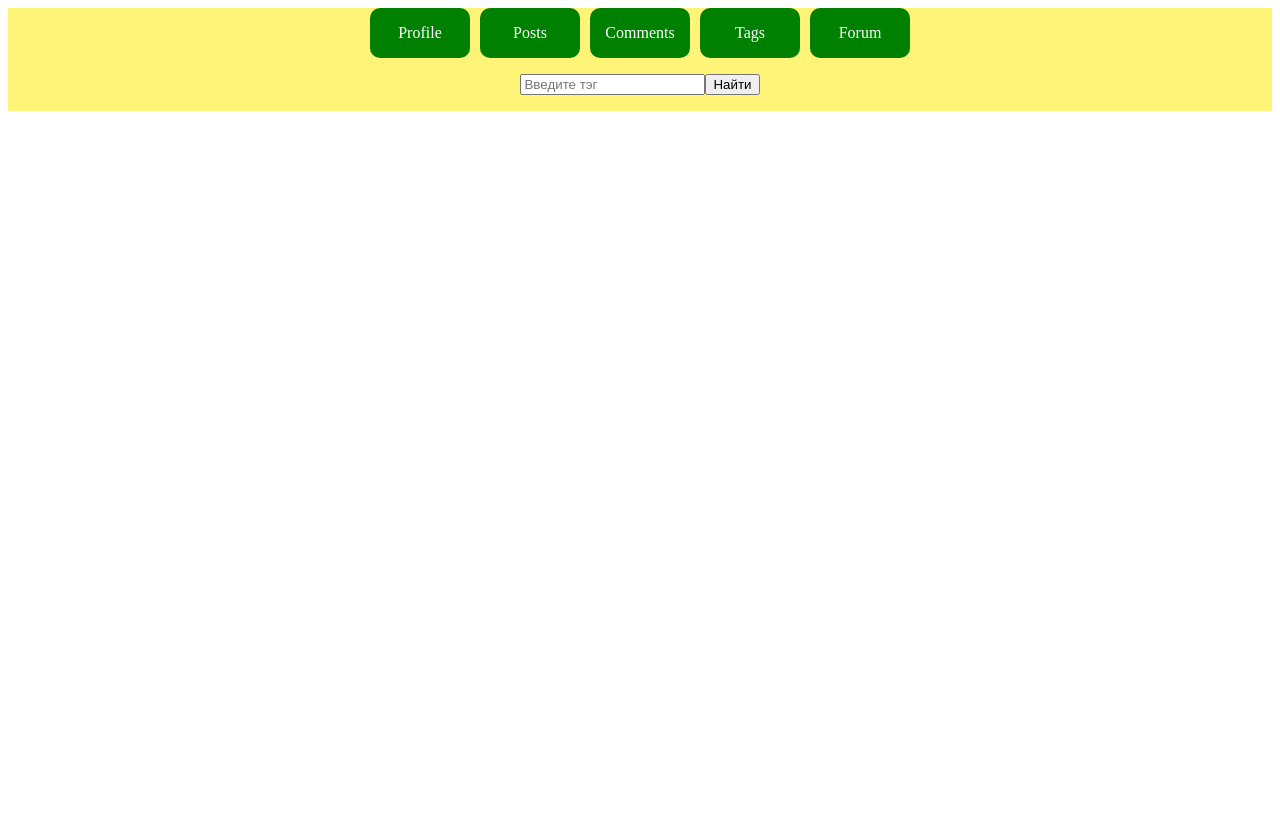
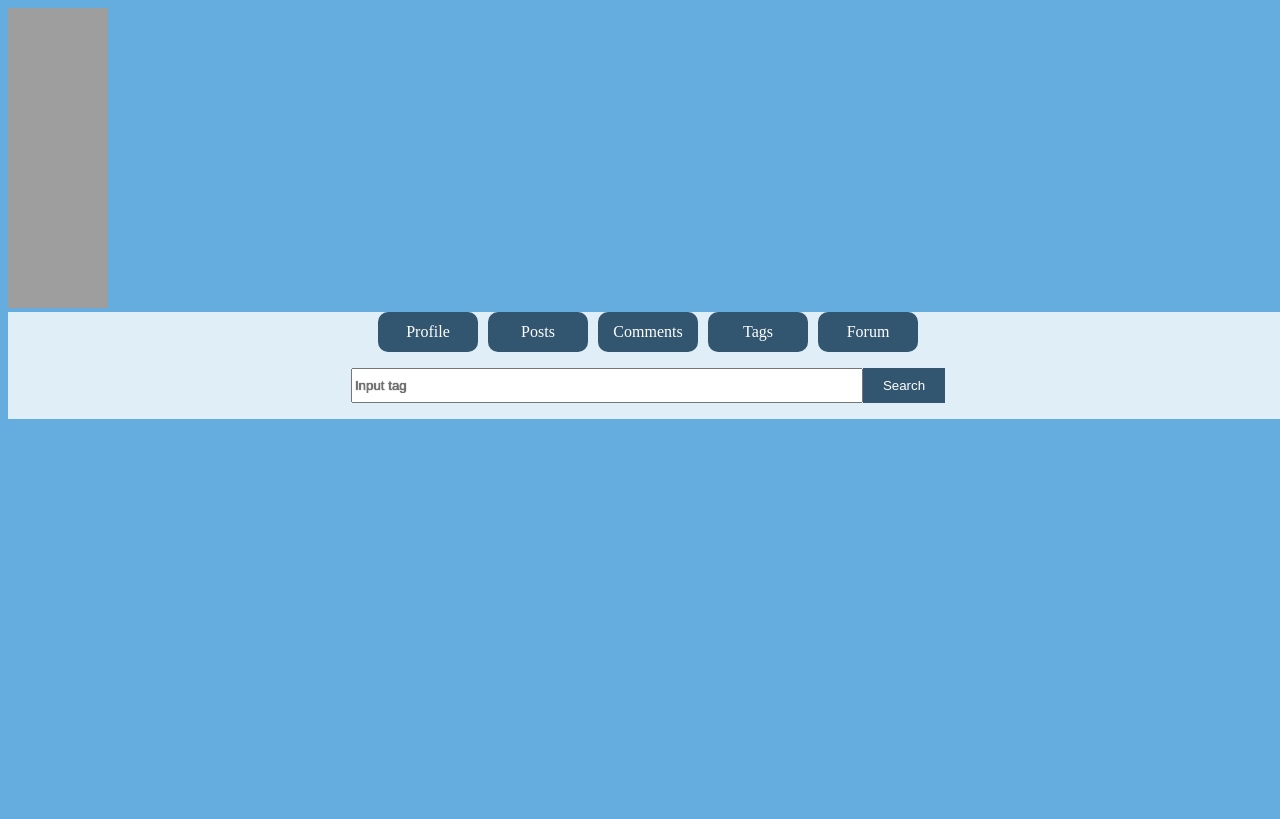
Before and after one commit to AmaneTsukasa/PicTag, a Django app: template backend/images/templates/images/image_list.html in a window 1280 px wide. Before the commit the page ends 111 px from the top, so only its background shows below. Run offline with Django 3.2, Linux system fonts and the light colour scheme; the template is opened without the code that fills it, so the values that code supplies are empty; grey boxes are pictures that could not be loaded.

Commit message:
Make it looks better with css and html

```diff
--- a/backend/images/static/css/style.css
+++ b/backend/images/static/css/style.css
@@ -1,8 +1,14 @@
+body {
+  width: 100%;
+  height: 100%;
+  background-color: #64adde;
+}
+
 .main_block {
   display: flex;
   flex-direction: column;
   justify-content: center;
-  background-color: #FFF378;
+  background-color: #e0eef8;
   width: 100%;
   height: 100%;
 }
@@ -15,7 +21,7 @@
 .link {
   width: 100px;
   height: 50px;
-  background-color: green;
+  background-color: blue;
 }
 
 .searcher {
@@ -23,15 +29,15 @@
   justify-content: center;
 }
 
-a:hover {
-  color: #FD8799;
-  background-color: #d44354;
-  transition-duration: 5s;
+.main_block a:hover {
+  color: #2b3b45;
+  background-color: #92c5e7;
+  transition-duration: 2s;
 }
 
-a {
+.main_block a {
   text-decoration: none;
-  background-color: #f44336;
+  background-color: #32566f;
   color: white;
   width: 100px;
   height: 40px;
@@ -43,7 +49,36 @@ a {
   margin: 0px 5px;
  }
 
- .main_images_href a {
-   width: 200px;
-   height: 250px;
+ .main_images_href {
+   height: 300px;
+   display: flex;
+   margin: 50px 100px;
  }
+
+ .main_images_href img{
+   width: 100%;
+   height: 100%;
+ }
+
+ input[type=search] {
+	color: blue;
+	text-align: left;
+	cursor: pointer;
+	display: block;
+	width: 40%;
+	text-shadow: 0 0 1px black;
+}
+
+input[type=submit] {
+  background-color: #32566f;
+  border: none;
+  color: white;
+  padding: 10px 20px;
+  text-decoration: none;
+  cursor: pointer;
+}
+
+.page_icon img {
+  width: 100px;
+  height: 300px;
+}
--- a/backend/images/templates/images/image_list.html
+++ b/backend/images/templates/images/image_list.html
@@ -7,6 +7,9 @@
     <title>Anime pictures tegger</title>
 </head>
 <body>
+    <div class="page_icon">
+      <img src="Tartaglia.full.3121367.png" alt="">
+    </div>
     <div class="main_block">
         <div class="links">
             <a class="a_profile link" href="#">Profile</a>
@@ -15,8 +18,8 @@
             <a class="a_tags link" href="#">Tags</a>
             <a class="a_forum link" href="#">Forum</a>
         </div>
-        <p class="searcher"><input type="search" name="tag" placeholder="Введите тэг">
-        <input type="submit" value="Найти"></p>
+        <p class="searcher"><input type="search" name="tag" placeholder="Input tag">
+        <input type="submit" value="Search"></p>
     </div>
     <div class="main_images_href">
         {% for image in images %}
--- a/backend/images/views.py
+++ b/backend/images/views.py
@@ -8,7 +8,7 @@ class ImageListView(ListView):
 
     def get_context_data(self, object_list=None, **kwargs):
         context = super().get_context_data(object_list=object_list, **kwargs)
-        if contxt['images']:
+        if context['images']:
             id_list = [obj.id for obj in context['images']]
             context['tags'] = Tag.objects.filter(images__id__in=id_list).order_by('name').distinct()
         return context
```
